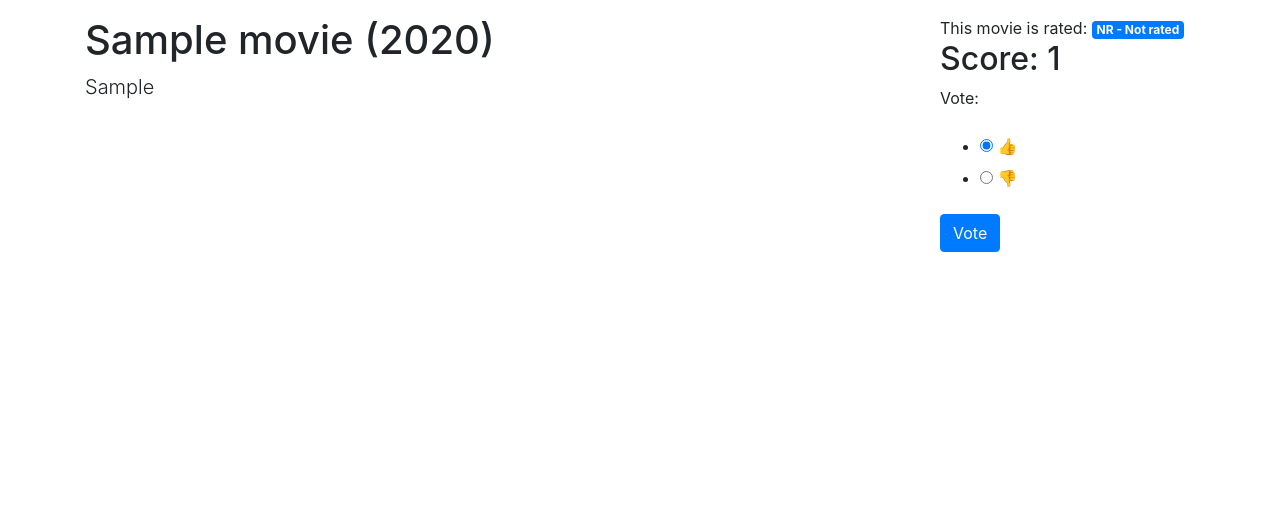
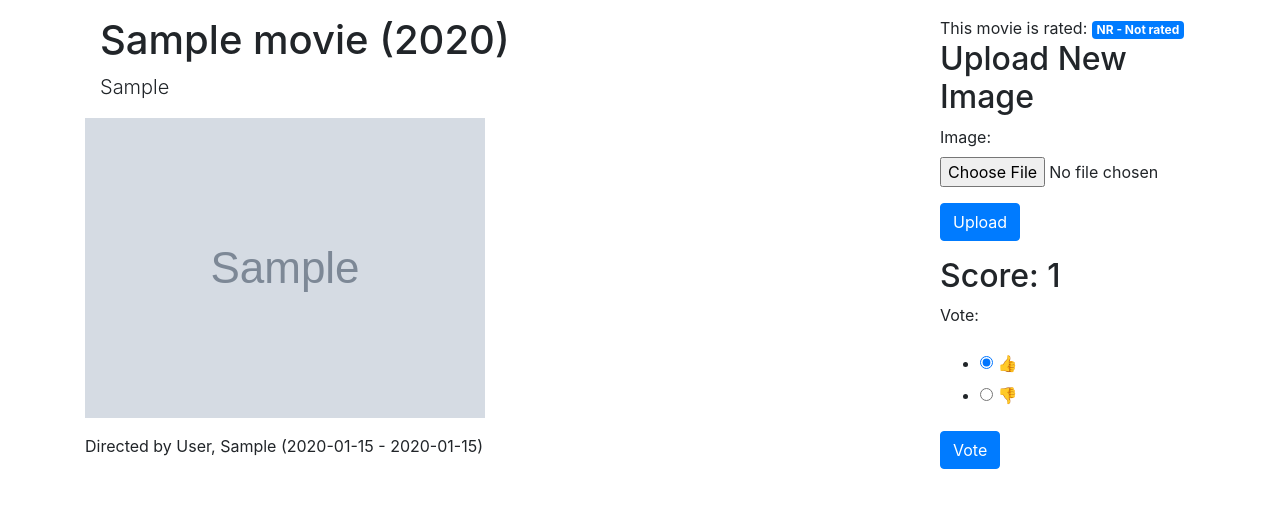
Before and after one commit to gtyagi777/Building-Django-2.0-Web-Applications, a Django app: page /movie/1 in a window 1280 px wide. Shown: the part 40-548 px from the top of the page. Run offline with Django 3.2, Linux system fonts and the light colour scheme; a user stored in the database is signed in; tables that the repository leaves empty hold one stand-in row (values such as "Sample post"); grey boxes marked "Sample" are stand-in pictures; some libraries are stand-ins or nearby versions.

Commit message:
Chapter 3

```diff
--- a/MyMDB/django/config/urls.py
+++ b/MyMDB/django/config/urls.py
@@ -15,9 +15,18 @@ Including another URLconf
 """
 from django.contrib import admin
 from django.urls import path, include
+from django.conf import settings
+from django.conf.urls.static import static
 
 import core.urls
 import user.urls
+
+
+MEDIA_FILE_PATHS = static(
+    settings.MEDIA_URL,
+    document_root=settings.MEDIA_ROOT
+)
+
 
 urlpatterns = [
     path('admin/', admin.site.urls),
@@ -25,4 +34,4 @@ urlpatterns = [
         user.urls, namespace='user')),
     path('', include(
         core.urls, namespace='core')),
-]
+] + MEDIA_FILE_PATHS
--- a/MyMDB/django/core/admin.py
+++ b/MyMDB/django/core/admin.py
@@ -2,9 +2,12 @@ from django.contrib import admin
 
 # Register your models here.
 
-from core.models import Movie, Person, Role, Vote
+from core.models import (
+    Movie, Person, Role, Vote, MovieImage
+)
 
 admin.site.register(Movie)
 admin.site.register(Person)
 admin.site.register(Role)
 admin.site.register(Vote)
+admin.site.register(MovieImage)
--- a/MyMDB/django/core/models.py
+++ b/MyMDB/django/core/models.py
@@ -28,6 +28,14 @@ class MovieManager(models.Manager):
         qs = self.get_queryset()
         qs = qs.select_related('director')
         qs = qs.prefetch_related('writers', 'actors')
+        return qs
+
+    def top_movies(self, limit=10):
+        qs = self.get_queryset()
+        qs = qs.annotate(vote_sum=Sum('vote_value'))
+        qs = qs.exclude(vote_sum=None)
+        qs = qs.order_by('-vote_sum')
+        qs = qs[:limit]
         return qs
 
 class Movie(models.Model):
--- a/MyMDB/django/core/templates/core/movie_detail.html
+++ b/MyMDB/django/core/templates/core/movie_detail.html
@@ -5,10 +5,22 @@
 {% endblock %}
 
 {% block main %}
+<div class="col">
     <h1>{{ object }}</h1>
     <p class="lead">
         {{ object.plot }}
     </p>
+</div>
+<ul class="movie-image list-inline">
+    {% for i in object.movieimage_set.all %}
+        <li class="list-inline-item">
+            <img src="{{ i.image.url }}">
+        </li>
+    {% endfor %}
+</ul>
+
+<p> Directed by {{ object.director }} </p>
+
 {% endblock %}
 
 
@@ -19,6 +31,23 @@
         {{ object.get_rating_display }}
     </span>
 </div>
+
+{% if image_form %}
+<div>
+    <h2>Upload New Image</h2>
+    <form method="post"
+          enctype="multipart/form-data"
+          action="{% url 'core:MovieImageUpload' movie_id=object.id %}">
+        {% csrf_token %}
+        {{ image_form.as_p }}
+        <p>
+            <button class="btn btn-primary">
+                Upload
+            </button>
+        </p>
+    </form>
+</div>
+{% endif %}
 
 <div>
     <h2>
@@ -43,4 +72,6 @@
 </div>
 
 
+
+
 {% endblock %}
--- a/MyMDB/django/core/urls.py
+++ b/MyMDB/django/core/urls.py
@@ -20,4 +20,7 @@ urlpatterns = [
     path('movie/<int:movie_id>/vote/<int:pk>',
         views.UpdateVote.as_view(),
         name='UpdateVote'),
+    path('movie/<int:movie_id>/image/upload',
+        views.MovieImageUpload.as_view(),
+        name='MovieImageUpload'),
 ]
--- a/MyMDB/django/core/views.py
+++ b/MyMDB/django/core/views.py
@@ -12,6 +12,32 @@ from django.core.exceptions import (
 
 from core.models import Movie, Person, Vote
 from core.forms import VoteForm, MovieImageForm
+
+class MovieImageUpload(LoginRequiredMixin, CreateView):
+    form_class = MovieImageForm
+
+    def get_initial(self):
+        initial = super().get_initial()
+        initial['user'] = self.request.user.id
+        initial['movie'] = self.kwargs['movie_id']
+        return initial
+
+    def render_to_response(self, context, **response_kwargs):
+        movie_id = self.kwargs['movie_id']
+        movie_detail_url = reverse(
+            'core:MovieDetail',
+            kwargs={'pk': movie_id}
+        )
+        return redirect(to=movie_detail_url)
+
+    def get_success_url(self):
+        movie_id = self.kwargs['movie_id']
+        movie_detail_url = reverse(
+            'core:MovieDetail',
+            kwargs={'pk': movie_id}
+        )
+        return movie_detail_url
+
 
 class MovieList(ListView):
     model = Movie
@@ -60,7 +86,7 @@ class PersonDetail(DetailView):
     queryset = Person.objects.all_with_prefetch_movies()
 
 
-class CreateVote(CreateView):
+class CreateVote(LoginRequiredMixin, CreateView):
     form_class = VoteForm
     queryset = Vote.objects.all()
 
```
Also changed, not shown: 1 other file.
